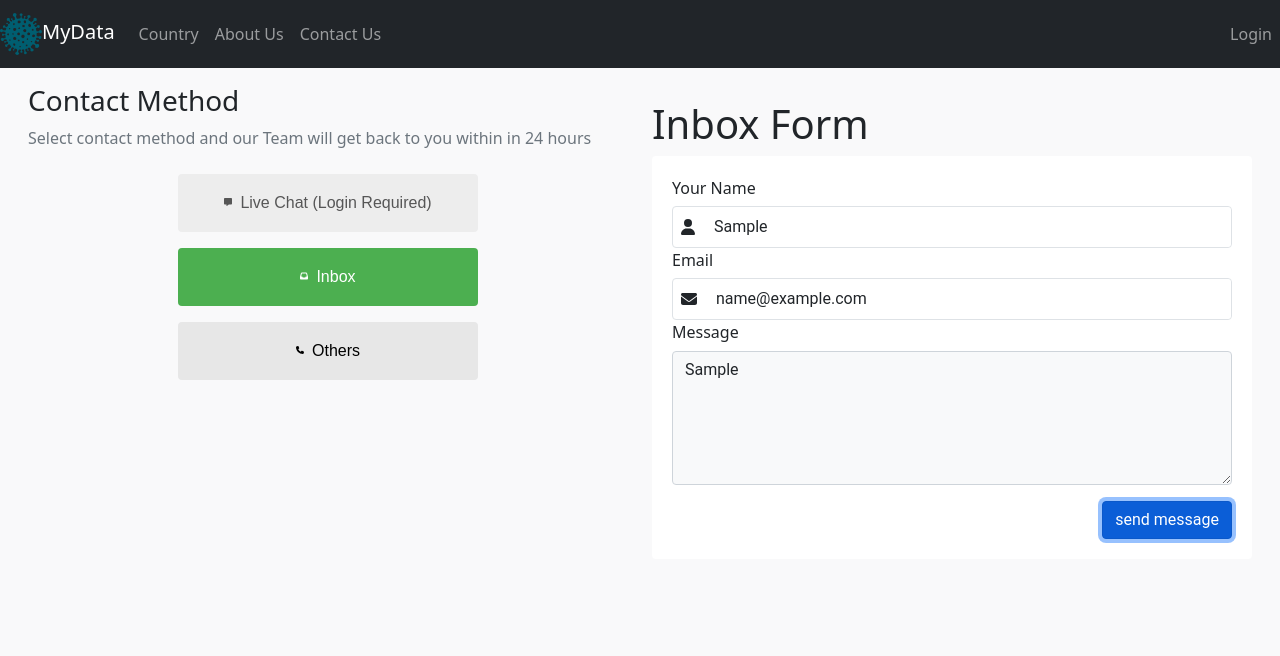
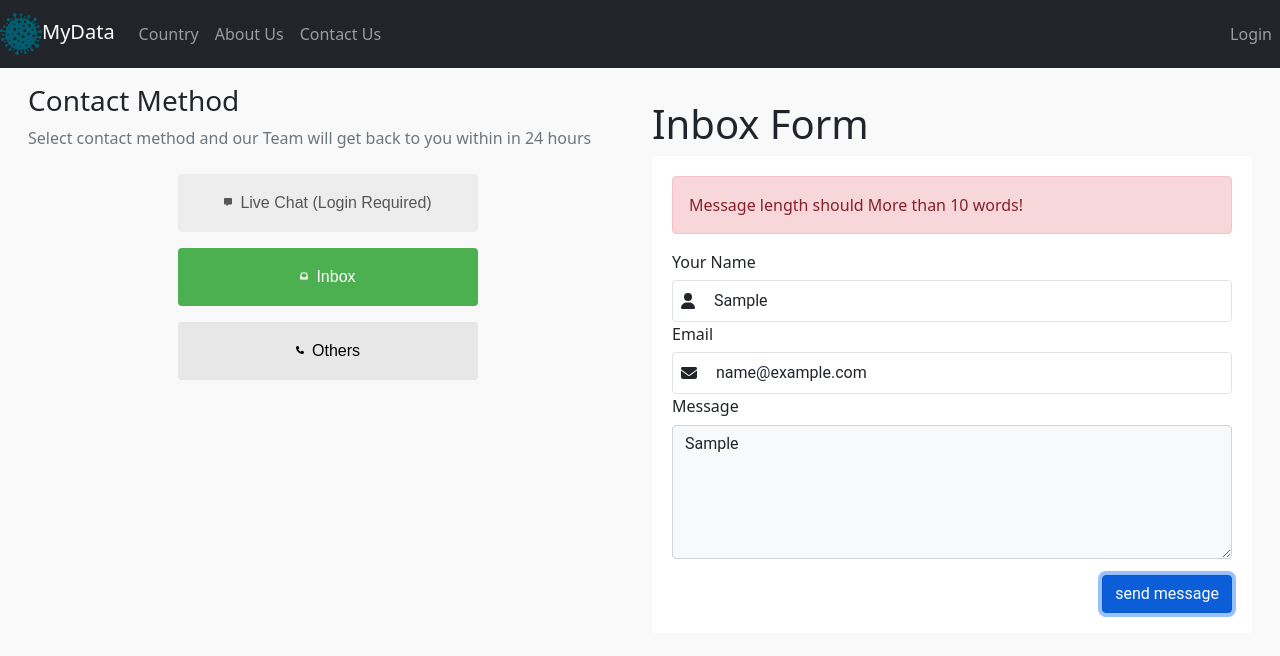
Before and after one commit to jingze321/FinalYearProject, a React (Create React App) app: page /contact-us in a window 1280 px wide. Both pictures are taken after typing "Sample", "name@example.com", "Sample" into the empty fields and a click on the input "send message". Shown: the top 656 px of the page. Built offline with nearby package versions, Linux system fonts and the light colour scheme; no server answers.

Commit message:
style: add alert

```diff
--- a/src/components/contact/Inbox.jsx
+++ b/src/components/contact/Inbox.jsx
@@ -14,10 +14,14 @@ function Inbox() {
     const [fullName,setFullName] = useState(null)
     const [ message,setMessage] = useState(null)
     const [inboxRef,setInboxRef] = useState(null)
+    const [error,setError] = useState(null)
     const fullNameRef = useRef(null)
     const emailRef = useRef(null)
     function handleSendMessage(e) {
         e.preventDefault()
+        if (message.trim().length<=10){
+            return setError("Message length should More than 10 words!")
+        }
         Promise.resolve(sendInboxMessage(
                     fullNameRef?.current?.value,
                     emailRef?.current?.value,
@@ -25,6 +29,7 @@ function Inbox() {
                 ))
         .then((res) => {
           console.log(res,'res');
+          setError(null);
           setInboxRef(res);
         })
         .catch((err) => {
@@ -54,6 +59,10 @@ function Inbox() {
                 Your message has been submitted, we will get you back in within 2 business days.
                 <br/>
                 <strong>Reference Number: {inboxRef}</strong>
+            </div>}
+            {error&&
+            <div class="alert alert-danger" role="alert">
+               {error}
             </div>}
             <div className="form-group">
                 <label htmlFor="name" className="h6">Your Name</label>
```
